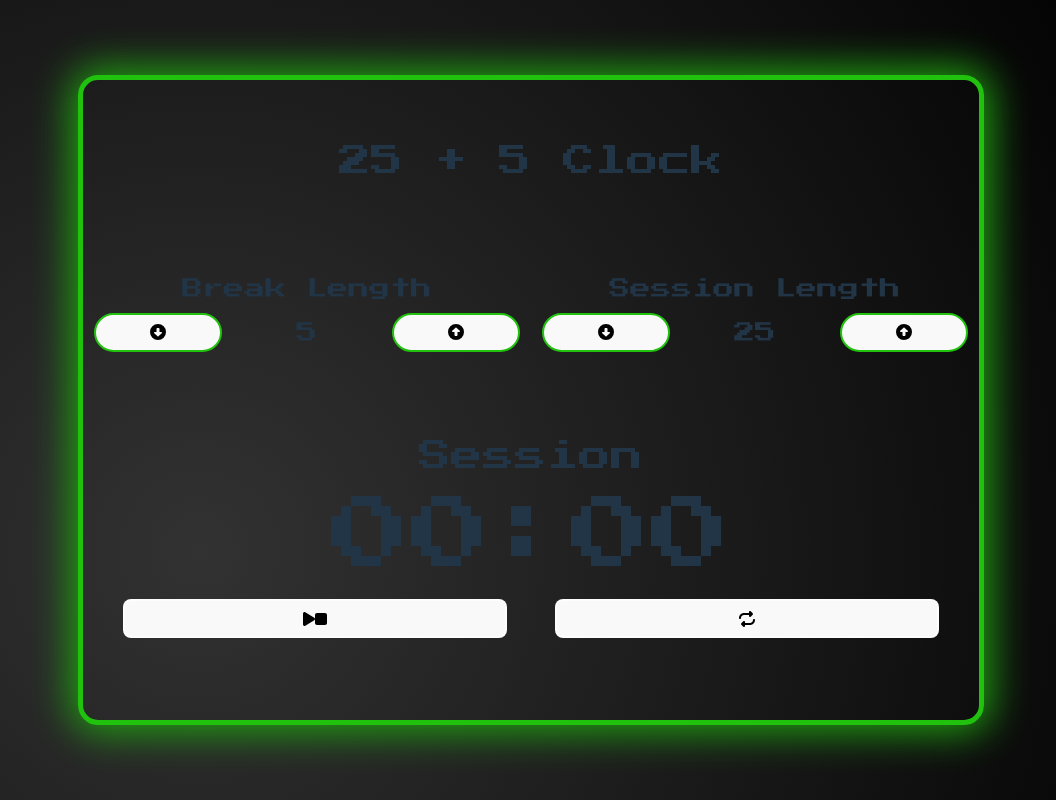
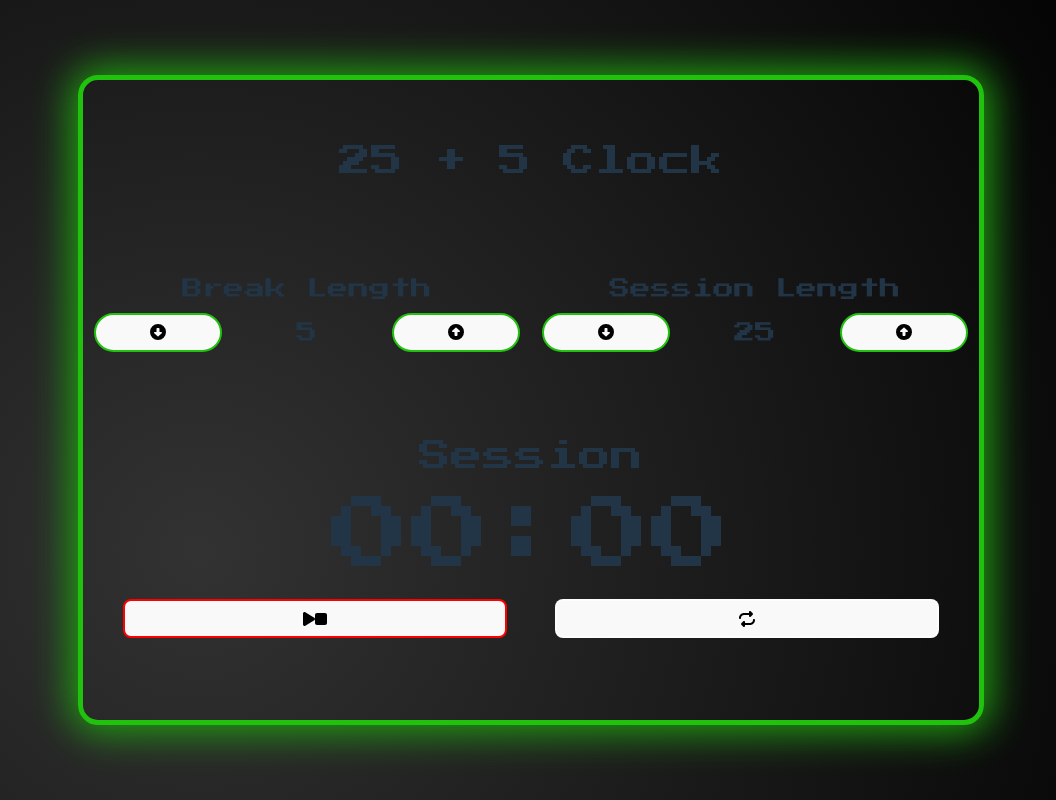
Before and after one commit to SoQu-PJ/25-5-Clock, a React (Vite) app: page / in a window 1280 px wide. In both pictures the pointer is over the button 424 px from the left and 618 px from the top of the page. Shown: the whole page, without its empty margins (109-1165 px from the left). Built offline with nearby package versions, Linux system fonts and the light colour scheme.

Commit message:
add hover effect to button

```diff
--- a/src/App.css
+++ b/src/App.css
@@ -177,6 +177,20 @@ body {
     grid-column: 2 / span 1;
 }
 
+/* :hover */
+#start_stop:hover,
+#reset:hover {
+    border-color: red;
+}
+
+#break-decrement:hover,
+#break-increment:hover,
+#session-decrement:hover,
+#session-increment:hover {
+    border-color: white;
+}
+
+
 /* end label */
 
 /* rwd */
--- a/src/App.tsx
+++ b/src/App.tsx
@@ -13,7 +13,7 @@ function App() {
       <h1 className='clock-title'>25 + 5 Clock</h1>
       <BreakLabel breakLength={breakLength} setBreakLength={setBreakLength} />
       <SessionLabel breakSession={breakSession} setBreakSession={setBreakSession} />
-      <TimerLabel />
+      <TimerLabel breakSession={breakSession} breakLength={breakLength} />
     </main>
   )
 }
--- a/src/container/timer-label.tsx
+++ b/src/container/timer-label.tsx
@@ -1,7 +1,7 @@
 import { FontAwesomeIcon } from "@fortawesome/react-fontawesome";
 import { faPlay, faStop, faRepeat } from "@fortawesome/free-solid-svg-icons";
 
-const TimerLabel = () => {
+const TimerLabel = (props: any) => {
     return (
         <section id="timer-label">
             <h2>Session</h2>
```
